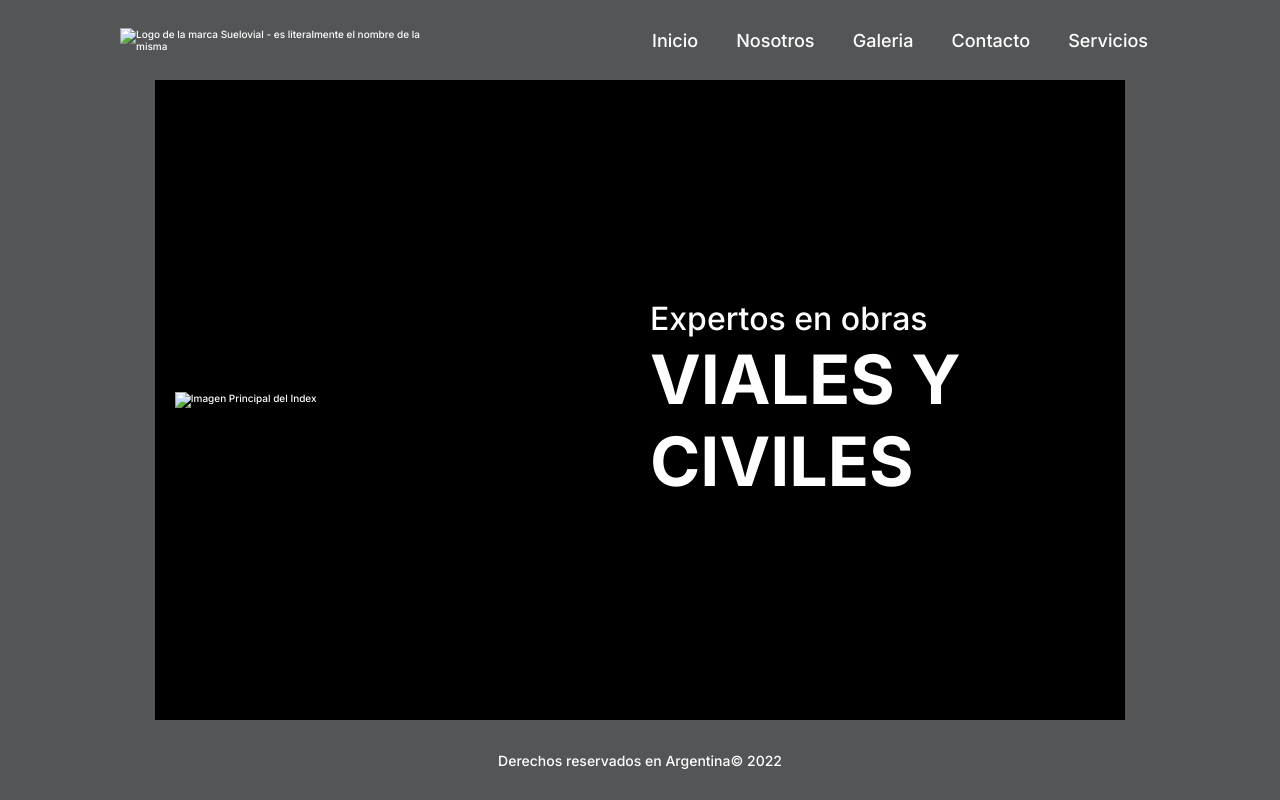
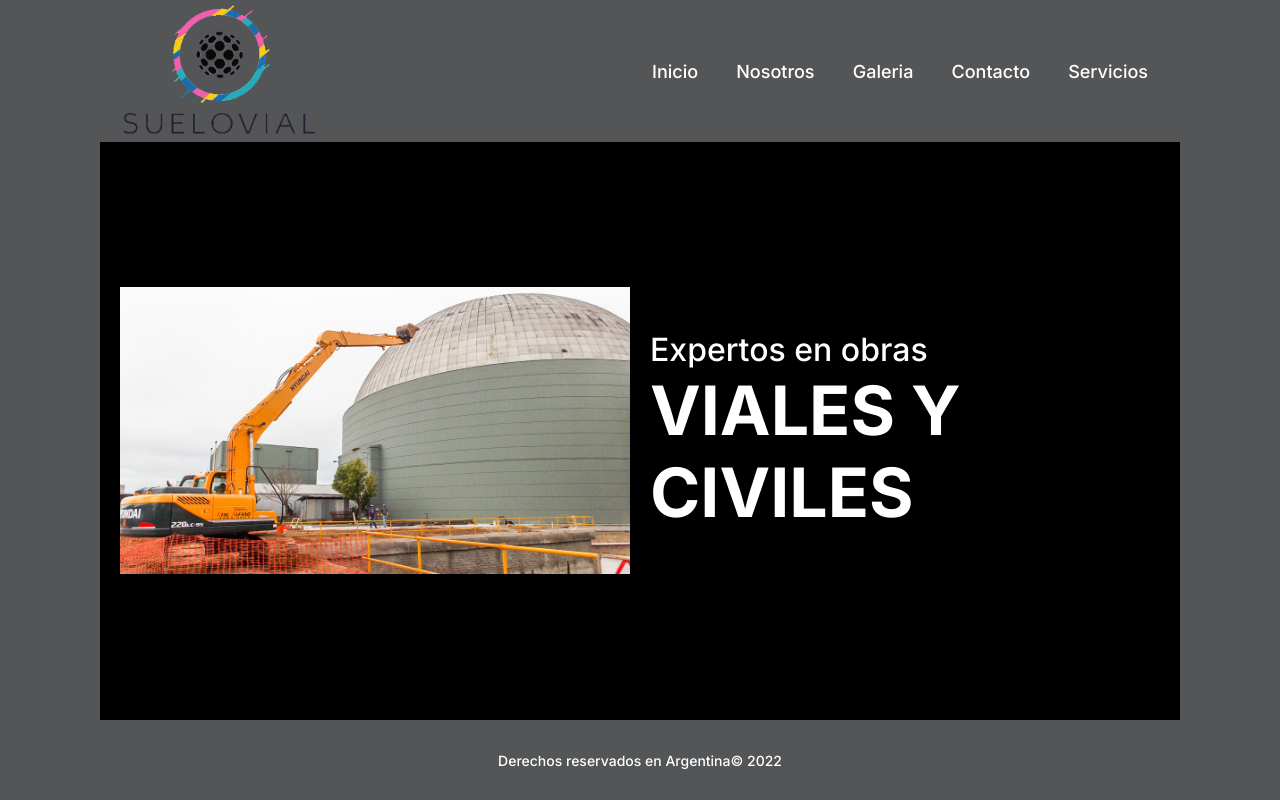
Before and after one commit to Gonlm33/Repo_Suelovial, a plain HTML site: page index.html in a window 1280 px wide. Drawn offline with Linux system fonts and the light colour scheme; a web font is replaced by a local one.

Commit message:
quite el punto en las imagenes del index.html

```diff
--- a/index.html
+++ b/index.html
@@ -11,7 +11,7 @@
     <header>
         <nav class="navbar flex-row container">
             <a picture class="logo" href="index.html">
-                <img class="img"  src=".assets/public/img/Screenshot_20220221-150245.png" alt="Logo de la marca Suelovial - es literalmente el nombre de la misma">
+                <img class="img"  src="assets/public/img/Screenshot_20220221-150245.png" alt="Logo de la marca Suelovial - es literalmente el nombre de la misma">
             </a>
             </picture>
             <ul class="menu flex-row">
@@ -34,7 +34,7 @@
     </header>
     <section class="presentation container flex-row">
         <picture class="presentation__picture">
-            <img class="presentation__img" src=".assets/public/img/atucha2-1.png" alt="Imagen Principal del Index">
+            <img class="presentation__img" src="assets/public/img/atucha2-1.png" alt="Imagen Principal del Index">
         </picture>
         <article class="presentation__description">
             <div class="presentation__container">
```
